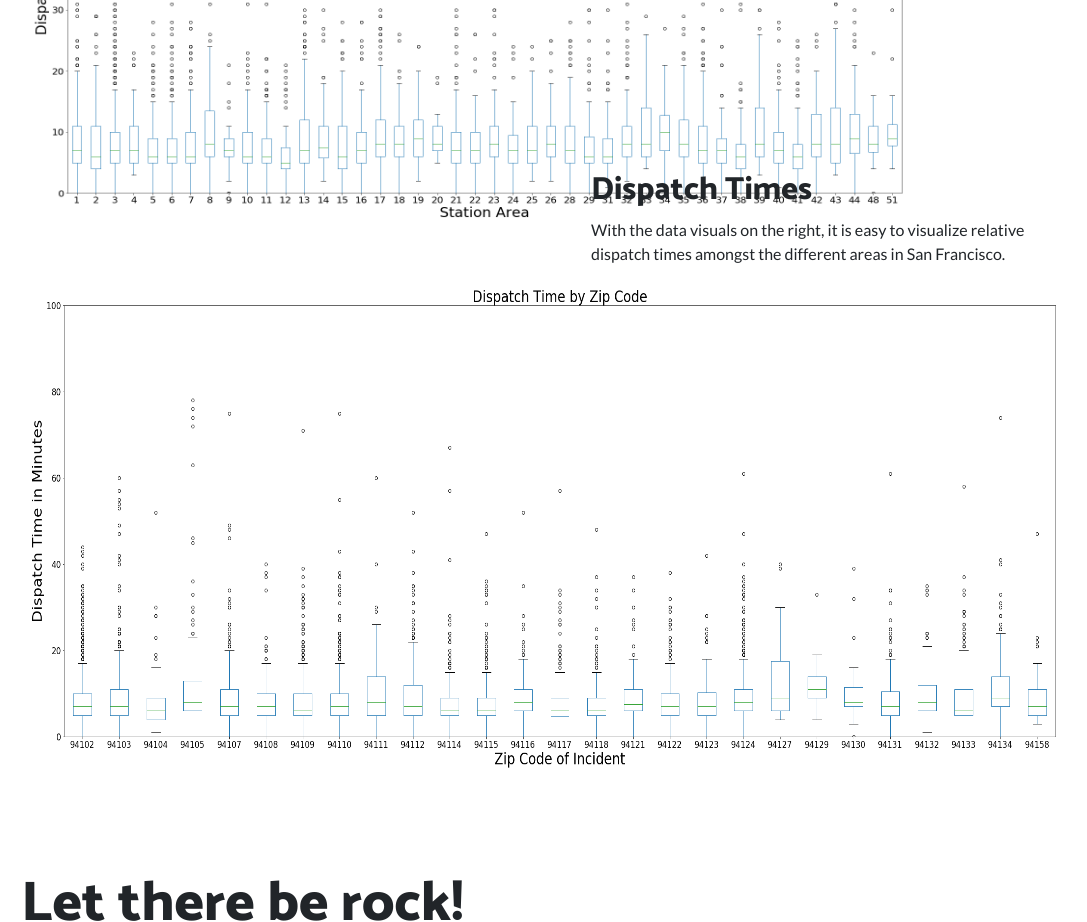
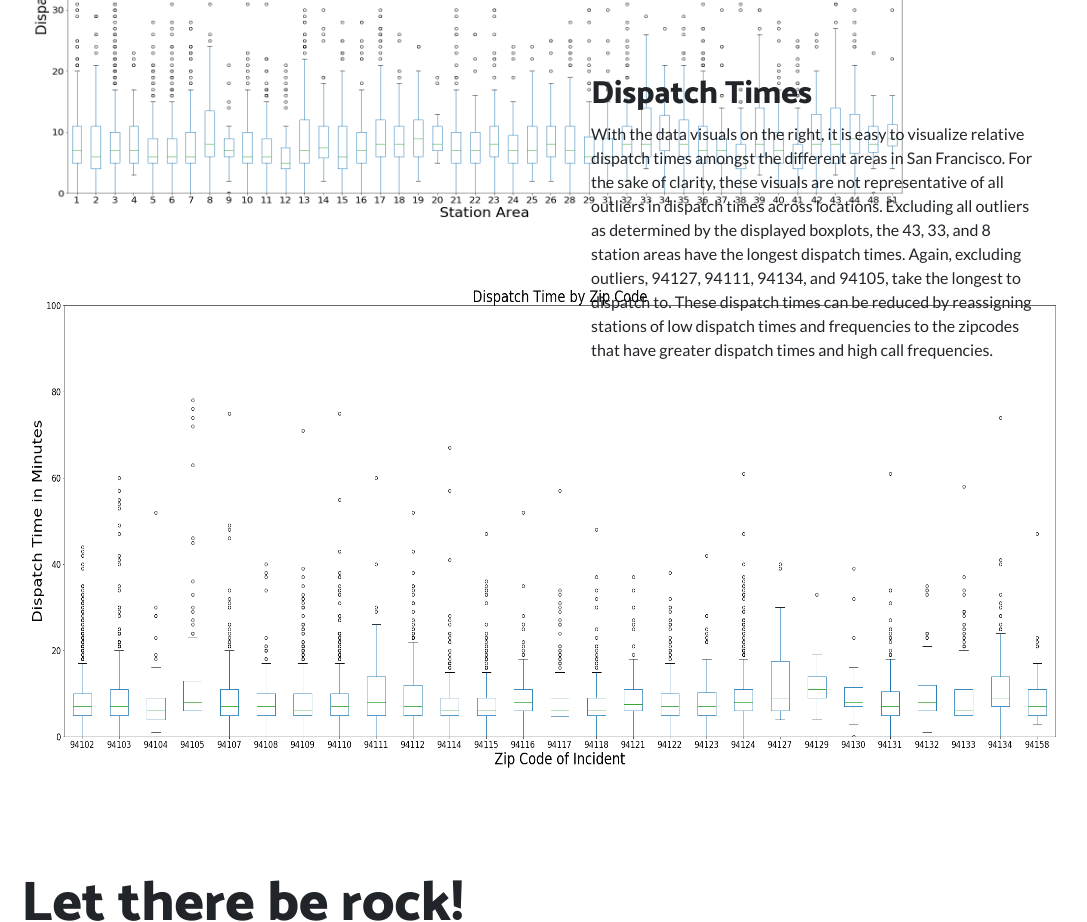
Before and after one commit to aashi4ev/aashi4ev.github.io, a website: page index.html in a window 1280 px wide. Shown: the part 1420-2342 px from the top of the page, without its empty margins (112-1199 px from the left). Drawn offline with Linux system fonts and the light colour scheme.

Commit message:
content2

```diff
--- a/index.html
+++ b/index.html
@@ -88,7 +88,7 @@
           <div class="col-lg-6">
             <div class="p-5">
               <h2 class="">Dispatch Times</h2>
-              <p>With the data visuals on the right, it is easy to visualize relative dispatch times amongst the different areas in San Francisco.</p>
+              <p>With the data visuals on the right, it is easy to visualize relative dispatch times amongst the different areas in San Francisco. For the sake of clarity, these visuals are not representative of all outliers in dispatch times across locations. Excluding all outliers as determined by the displayed boxplots, the 43, 33, and 8 station areas have the longest dispatch times. Again, excluding outliers, 94127, 94111, 94134, and 94105, take the longest to dispatch to. These dispatch times can be reduced by reassigning stations of low dispatch times and frequencies to the zipcodes that have greater dispatch times and high call frequencies.</p>
             </div>
           </div>
         </div>
```
